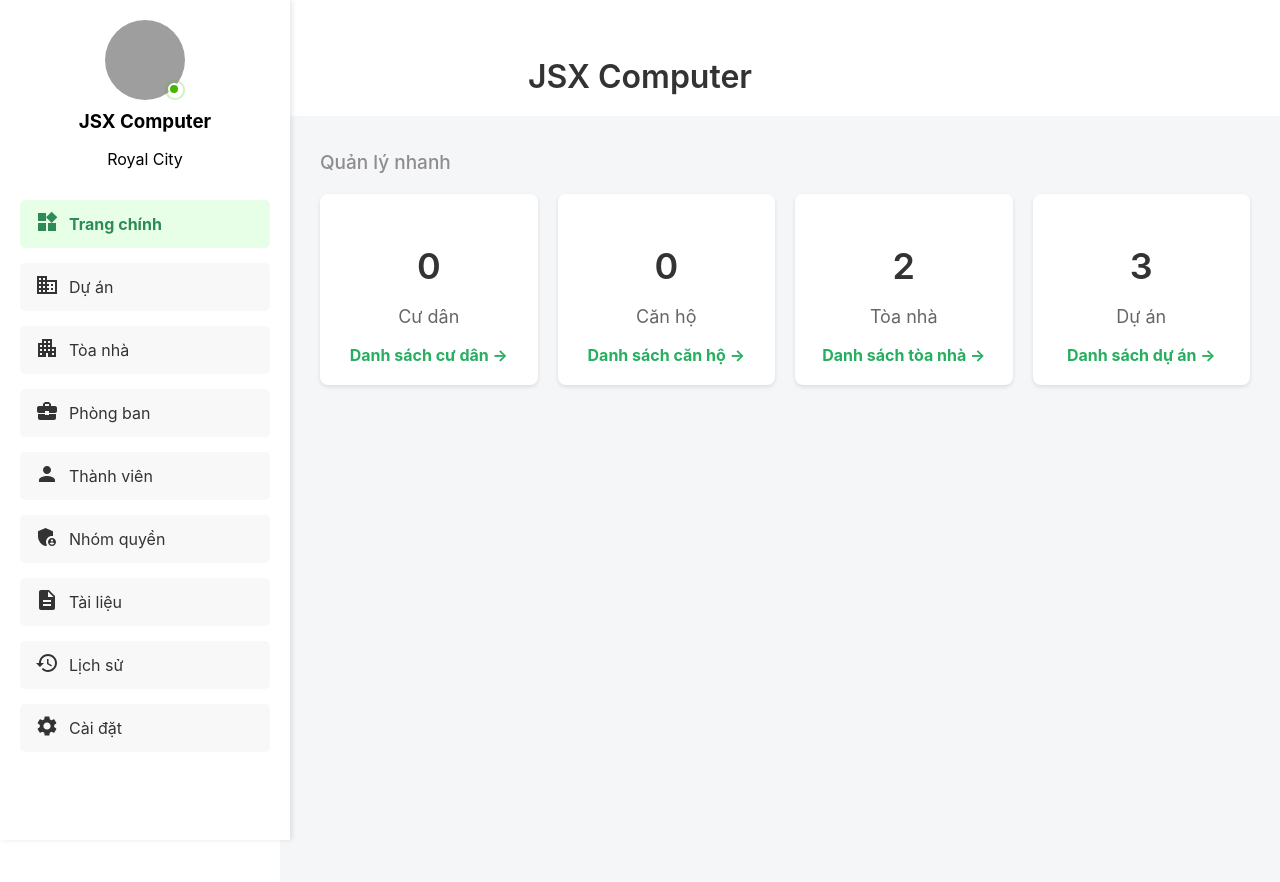
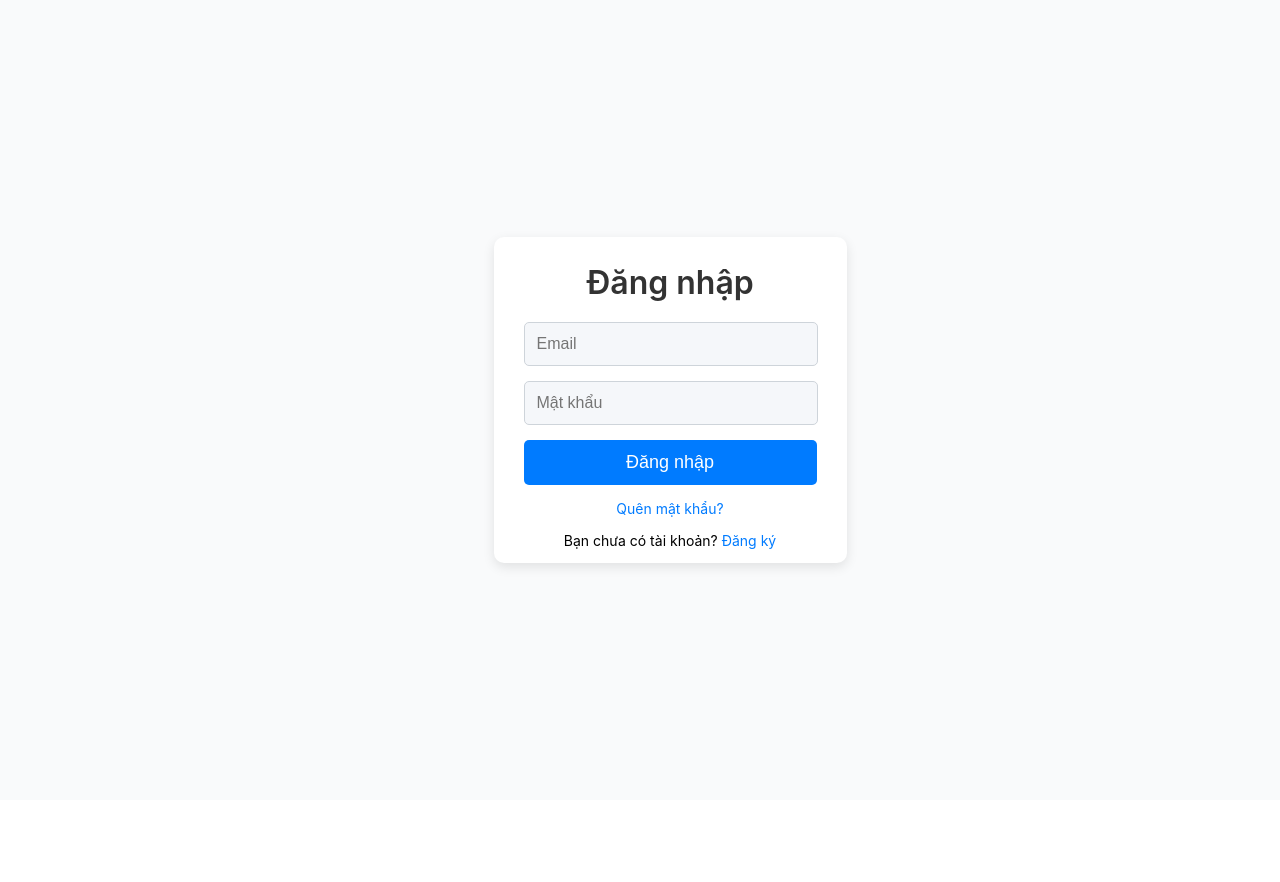
Before and after one commit to Locpx5120/TFU-Resident-Web123, a React (Create React App) app in the folder tfu-residet-web/: page /login in a window 1280 px wide. Before the commit this address led to /. Shown: the top 882 px of the page. After the commit the page ends 800 px from the top, so only its background shows below. Built offline with nearby package versions, Linux system fonts and the light colour scheme; grey boxes are pictures that could not be loaded.

Commit message:
feat: cookie save one day

```diff
--- a/tfu-residet-web/package.json
+++ b/tfu-residet-web/package.json
@@ -13,6 +13,7 @@
     "@testing-library/user-event": "^13.5.0",
     "axios": "^1.7.7",
     "dayjs": "^1.11.13",
+    "js-cookie": "^3.0.5",
     "lodash": "^4.17.21",
     "prop-types": "^15.8.1",
     "react": "^18.3.1",
--- a/tfu-residet-web/src/common/PrivateRoute.js
+++ b/tfu-residet-web/src/common/PrivateRoute.js
@@ -1,9 +1,10 @@
 import React from 'react';
 import { Navigate, Outlet } from 'react-router-dom';
+import Cookies from 'js-cookie';
 
 const PrivateRoute = () => {
-    const isAuthenticated = true;
-    return isAuthenticated ? <Outlet /> : <Navigate to="/login" />;
+    const isAuthenticated = Cookies.get("accessToken");
+    return !!isAuthenticated ? <Outlet /> : <Navigate to="/login" />;
 };
 
 export default PrivateRoute;
--- a/tfu-residet-web/src/common/PublicRoute.js
+++ b/tfu-residet-web/src/common/PublicRoute.js
@@ -1,9 +1,10 @@
 import React from 'react';
 import { Navigate, Outlet } from 'react-router-dom';
+import Cookies from 'js-cookie';
 
 const PublicRoute = () => {
-    const isAuthenticated = true;
-    return isAuthenticated ? <Navigate to="/" /> : <Outlet />;
+    const isAuthenticated = Cookies.get("accessToken");
+    return !!isAuthenticated ? <Navigate to="/" /> : <Outlet />;
 };
 
 export default PublicRoute;
--- a/tfu-residet-web/src/config/axiosConfig.js
+++ b/tfu-residet-web/src/config/axiosConfig.js
@@ -2,7 +2,7 @@ import axios from "axios";
 import Cookies from "js-cookie";
 
 const axiosInstance = axios.create({
-  baseURL: "/",
+  baseURL: "http://localhost:5045/api",
   timeout: 120000,
   headers: {
     "Content-Type": "application/json",
--- a/tfu-residet-web/src/index.js
+++ b/tfu-residet-web/src/index.js
@@ -3,11 +3,12 @@ import ReactDOM from 'react-dom/client';
 import './index.css';
 import App from './App';
 import reportWebVitals from './reportWebVitals';
+import { AuthServiceProvider } from './services/authService';
 
 const root = ReactDOM.createRoot(document.getElementById('root'));
 root.render(
   <React.StrictMode>
-    <App />
+    <AuthServiceProvider><App /></AuthServiceProvider>
   </React.StrictMode>
 );
 
--- a/tfu-residet-web/src/pages/Login.jsx
+++ b/tfu-residet-web/src/pages/Login.jsx
@@ -2,8 +2,9 @@ import React, { useContext, useState } from "react";
 import { Container, Row, Col, Form, FormGroup, Button } from "react-bootstrap";
 import '../styles/login.css';
 import { Link, useNavigate } from "react-router-dom";
-import { authService } from '../services/authService';
 import Swal from "sweetalert2";
+import { authService } from "../services/authService";
+import Cookies from "js-cookie";
 
 const Login = () => {
     const [credentials, setCredentials] = useState({
@@ -11,7 +12,7 @@ const Login = () => {
         password: ''
     });
 
-    const { dispatch } = useContext(authService);
+    const {  } = useContext(authService);
     const navigate = useNavigate();
 
     // Hàm thay đổi giá trị input
@@ -21,37 +22,41 @@ const Login = () => {
 
     // Hàm xử lý đăng nhập
     const handleClick = async e => {
-        e.preventDefault()
-        Swal.fire({
-            icon: 'success',
-            title: 'Đăng nhập thành công',
-            showConfirmButton: true,
-            confirmButtonText: 'OK',
-            confirmButtonColor: '#3085d6',
-            timer: 1500
-        })
-        dispatch({ type: 'LOGIN_START' })
+        e.preventDefault();
+        dispatch({ type: 'LOGIN_START' });
 
         try {
-            const res = await fetch('http://localhost:5045/api/auth/token', {
-                method: 'post',
-                headers: {
-                    'content-type': 'application/json'
-                },
-                credentials: 'include',
-                body: JSON.stringify(credentials)
-            })
+            const response = await axiosInstance.post('/auth/token', credentials);
 
-            const result = await res.json()
-            if (!res.ok) alert(result.message)
-            console.log(result.data)
+            if (response.data && response.data.accessToken) {
+                Cookies.set('accessToken', response.data.token, { expires: 1 });
 
-            dispatch({ type: "LOGIN_SUCCESS", payload: result.data })
-            navigate('/')
-        } catch (err) {
-            dispatch({ type: "LOGIN_FAILURE", payload: err.message })
+                dispatch({ type: "LOGIN_SUCCESS", payload: response.data.user });
+
+                Swal.fire({
+                    icon: 'success',
+                    title: 'Đăng nhập thành công',
+                    showConfirmButton: true,
+                    confirmButtonText: 'OK',
+                    confirmButtonColor: '#3085d6',
+                    timer: 1500
+                });
+
+                navigate('/');
+            } else {
+                throw new Error('Token không được trả về từ server');
+            }
+        } catch (error) {
+            dispatch({ type: "LOGIN_FAILURE", payload: error.response?.data?.message || error.message });
+
+            Swal.fire({
+                icon: 'error',
+                title: 'Đăng nhập thất bại',
+                text: error.response?.data?.message || error.message,
+                confirmButtonColor: '#3085d6',
+            });
         }
-    }
+    };
 
 
     return (
```
Also changed, not shown: 1 other file (tests, documents, lock files or other folders).
